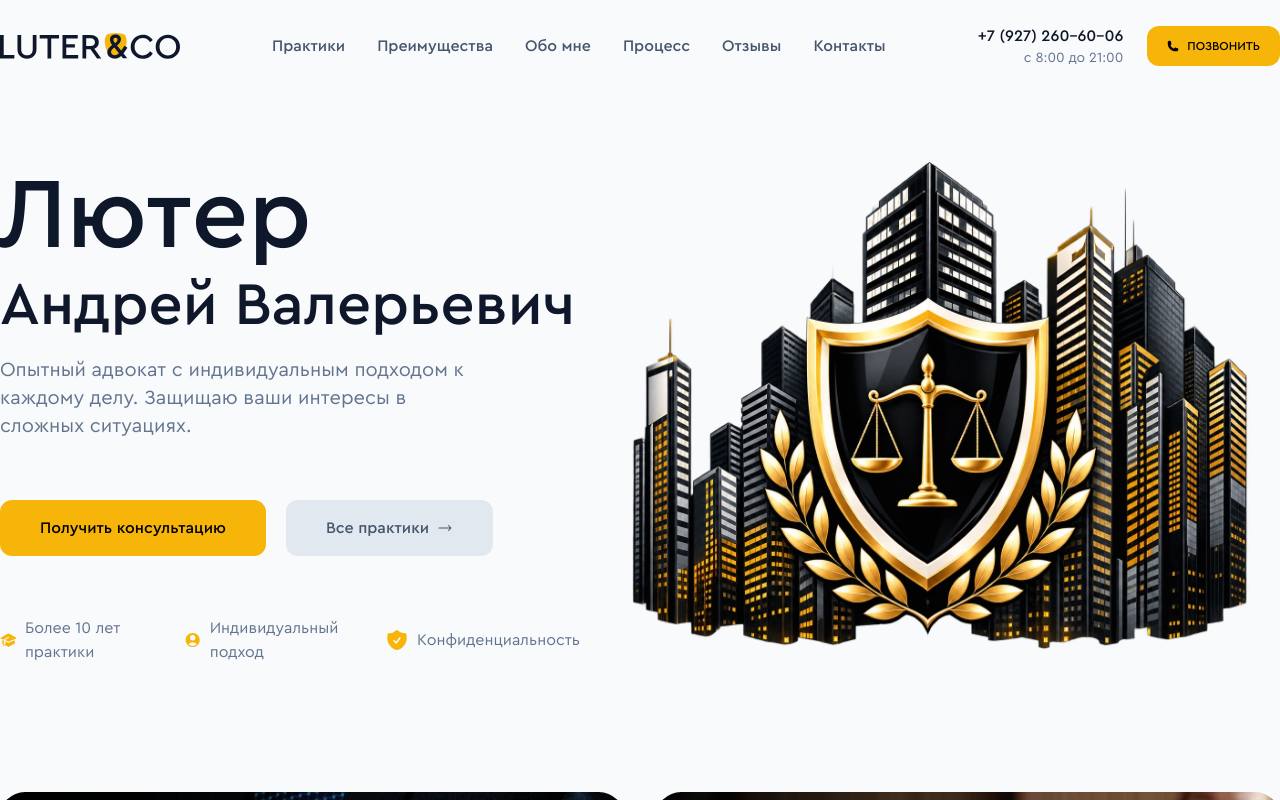
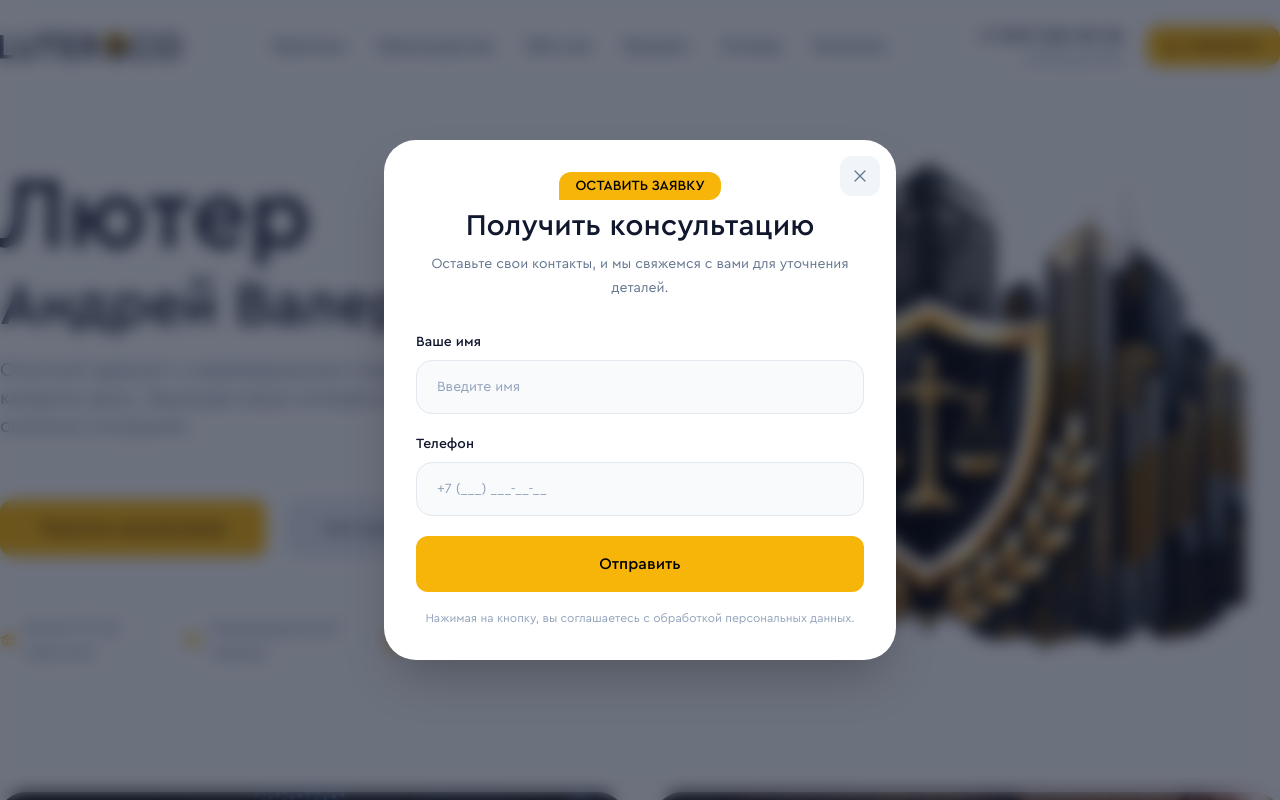
Before and after one commit to developer-samara-web/luter-landing, a Next.js app: page / in a window 1280 px wide. Both pictures are taken after a click on the button "Получить консультацию". Shown: the top 800 px of the page. Built offline with nearby package versions, Linux system fonts and the light colour scheme.

Commit message:
feat: add Modal component

```diff
--- a/components/Hero/Hero.js
+++ b/components/Hero/Hero.js
@@ -1,11 +1,26 @@
+"use client"
+
 import "./Hero.css";
 
+import { useState } from "react";
 import Image from "next/image";
 import HeroItems from "./HeroItems";
 import HeroActions from "./HeroActions";
 import { AcademicCapIcon, ArrowLongRightIcon, ShieldCheckIcon, UserCircleIcon } from "@heroicons/react/24/solid";
+import Modal from "@/components/ui/Modal/Modal";
 
 const Hero = () => {
+	const [isModalOpen, setIsModalOpen] = useState(false);
+	const [selectedService, setSelectedService] = useState('');
+
+
+	const handleOpenModal = () => {
+		setIsModalOpen(true);
+	};
+
+	const handleCloseModal = () => {
+		setIsModalOpen(false);
+	};
 
 	const { header, items, buttons } = {
 
@@ -19,7 +34,7 @@ const Hero = () => {
 			{
 				name: 'Получить консультацию',
 				type: 'hero__button--primary',
-				event: '#'
+				event: handleOpenModal
 			},
 			{
 				name: 'Все практики',
@@ -59,6 +74,12 @@ const Hero = () => {
 				</div>
 				<Image className="hero__picture" src="/images/hero/hero.webp" width={700} height={700} alt="Hero" />
 			</div>
+
+			<Modal
+				isOpen={isModalOpen}
+				onClose={handleCloseModal}
+				service={selectedService}
+			/>
 		</section>
 	);
 }
--- a/components/Hero/HeroAction.js
+++ b/components/Hero/HeroAction.js
@@ -1,6 +1,6 @@
 const HeroAction = ({ name, event, type, icon }) => {
 	return (
-		<button className={`hero__button ${type}`}>
+		<button onClick={event || undefined} className={`hero__button ${type}`}>
 			{name}
 			{icon}
 		</button>
--- /dev/null
+++ b/components/ui/Modal/Modal.css
@@ -0,0 +1,180 @@
+@reference "../../../app/globals.css";
+
+.modal {
+
+	/* Layout */
+	@apply fixed inset-0 z-[100] flex items-center justify-center;
+
+	/* Spacing */
+	@apply p-5;
+
+}
+
+.modal__overlay {
+
+	/* Layout */
+	@apply absolute inset-0 cursor-pointer;
+
+	/* Color */
+	@apply bg-slate-900/60 backdrop-blur-sm;
+
+}
+
+.modal__inner {
+
+	/* Layout */
+	@apply relative z-10 flex w-full max-w-lg flex-col;
+
+	/* Spacing */
+	@apply rounded-4xl p-6 sm:p-8;
+
+	/* Color */
+	@apply bg-white shadow-2xl;
+
+}
+
+.modal__close {
+
+	/* Layout */
+	@apply absolute right-4 top-4 flex h-10 w-10
+		items-center justify-center cursor-pointer;
+
+	/* Spacing */
+	@apply rounded-xl;
+
+	/* Color */
+	@apply bg-slate-100 text-slate-500 transition-all
+		hover:bg-[#f7b50a] hover:text-slate-900;
+
+}
+
+.modal__icon {
+
+	/* Sizing */
+	@apply size-5;
+
+}
+
+.modal__header {
+
+	/* Layout */
+	@apply flex flex-col items-center gap-2;
+
+	/* Typography */
+	@apply text-center;
+
+}
+
+.modal__badge {
+
+	/* Spacing */
+	@apply rounded-t-2xl rounded-r-2xl px-3 py-1;
+
+	/* Typography */
+	@apply text-xs font-medium uppercase;
+
+	/* Color */
+	@apply bg-linear-to-b from-[#feae64] to-[#fd5967] text-white;
+
+}
+
+.modal__title {
+
+	/* Typography */
+	@apply text-2xl font-medium lg:text-3xl;
+
+	/* Color */
+	@apply text-[#11182d];
+
+}
+
+.modal__description {
+
+	/* Typography */
+	@apply text-sm leading-6;
+
+	/* Color */
+	@apply text-slate-500;
+
+}
+
+.modal__form {
+
+	/* Layout */
+	@apply mt-8 flex flex-col gap-5;
+
+}
+
+.modal__field {
+
+	/* Layout */
+	@apply flex flex-col gap-2;
+
+}
+
+.modal__label {
+
+	/* Typography */
+	@apply text-sm font-medium;
+
+	/* Color */
+	@apply text-[#11182d];
+
+}
+
+.modal__input {
+
+	/* Layout */
+	@apply w-full outline-none;
+
+	/* Spacing */
+	@apply rounded-2xl border px-5 py-4;
+
+	/* Typography */
+	@apply text-sm;
+
+	/* Color */
+	@apply border-slate-200 bg-slate-50 text-slate-700
+		transition-all placeholder:text-slate-400
+		focus:border-[#ff7a67] focus:bg-white;
+
+}
+
+.modal__button {
+
+	/* Layout */
+	@apply flex flex-row items-center justify-center;
+
+	/* Spacing */
+	@apply gap-2 px-10 py-4;
+
+	/* Typography */
+	@apply font-medium;
+
+	/* Border */
+	@apply rounded-xl;
+
+	/* Interaction */
+	@apply cursor-pointer;
+
+}
+
+.modal__button--primary {
+
+	/* Background */
+	@apply bg-[#f7b50a] hover:bg-[#e5a80c];
+
+}
+
+.modal__privacy {
+
+	/* Spacing */
+	@apply mt-4;
+
+	/* Typography */
+	@apply text-center text-xs leading-5;
+
+	/* Color */
+	@apply text-slate-400;
+
+}
--- /dev/null
+++ b/components/ui/Modal/Modal.js
@@ -0,0 +1,61 @@
+import "./Modal.css";
+
+import { XMarkIcon } from '@heroicons/react/24/outline';
+
+const Modal = ({ isOpen, onClose, service }) => {
+
+	if (!isOpen) {
+		return null;
+	}
+
+	return (
+		<div className="modal">
+			<button type="button" className="modal__overlay" onClick={onClose} />
+
+			<div className="modal__inner">
+				<button type="button" className="modal__close" onClick={onClose} aria-label="Закрыть">
+					<XMarkIcon className="modal__icon" />
+				</button>
+
+				<div className="modal__header">
+					<span className="section__badge">
+						Оставить заявку
+					</span>
+
+					<h2 className="modal__title">
+						{service || 'Получить консультацию'}
+					</h2>
+
+					<p className="modal__description">
+						Оставьте свои контакты, и мы свяжемся с вами
+						для уточнения деталей.
+					</p>
+				</div>
+
+				<form className="modal__form">
+					<div className="modal__field">
+						<label htmlFor="modal-name" className="modal__label" >
+							Ваше имя
+						</label>
+						<input id="modal-name" type="text" name="name" placeholder="Введите имя" className="modal__input" />
+					</div>
+
+					<div className="modal__field">
+						<label htmlFor="modal-phone" className="modal__label" >
+							Телефон
+						</label>
+						<input id="modal-phone" type="tel" name="phone" placeholder="+7 (___) ___-__-__" className="modal__input" />
+					</div>
+
+					<button className="modal__button modal__button--primary">Отправить</button>
+				</form>
+
+				<p className="modal__privacy">
+					Нажимая на кнопку, вы соглашаетесь с обработкой персональных данных.
+				</p>
+			</div>
+		</div>
+	);
+}
+
+export default Modal;
```
